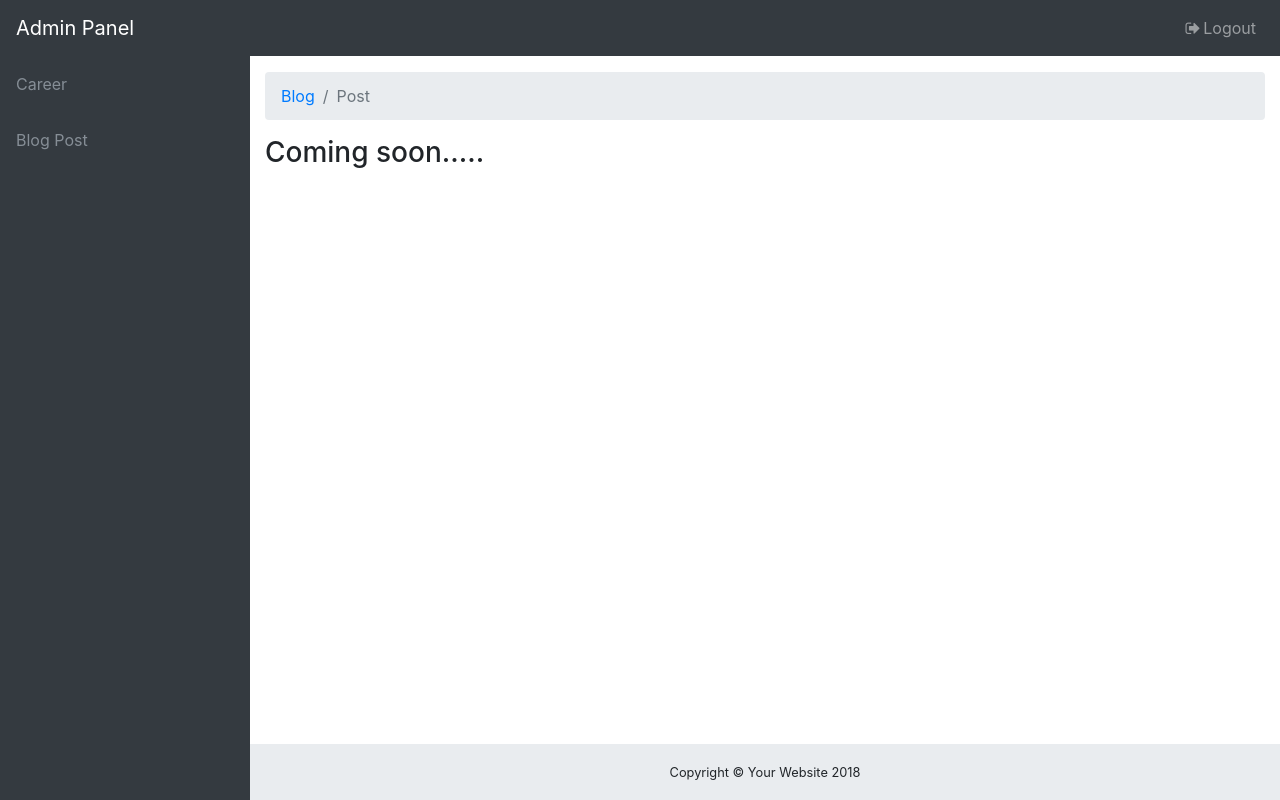
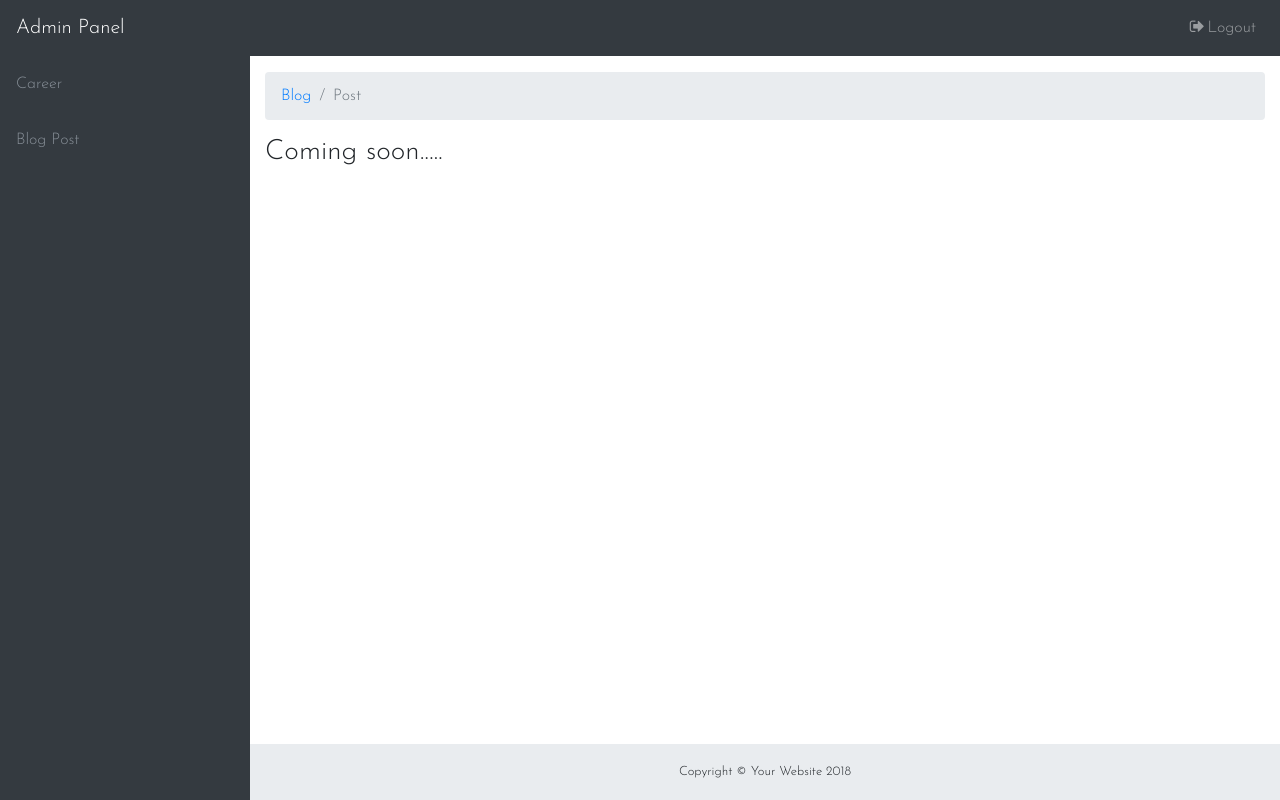
Before and after one commit to alokyadav777/pdf_store, a Django app: a page that uses first/templates/blog.html in a window 1280 px wide. Run offline with Django 3.2, Linux system fonts and the light colour scheme; some libraries are stand-ins or nearby versions.

Commit message:
font family added in can_html page

```diff
--- a/first/templates/blog.html
+++ b/first/templates/blog.html
@@ -23,9 +23,17 @@
 
     <link href="{% static 'css/sb-admin.css' %}" rel="stylesheet">
 
+
+		<link href="https://fonts.googleapis.com/css?family=Josefin+Sans:600|Josefin+Slab:300,300i,400,600i,700,700i" rel="stylesheet">
+
+		<!-- <link href="https://fonts.googleapis.com/css?family=Josefin+Slab:300,300i,400,600i,700,700i" rel="stylesheet"> -->
+
+    <link href="https://fonts.googleapis.com/css?family=Josefin+Sans:300" rel="stylesheet">
+
+
 </head>
 
-<body class="fixed-nav sticky-footer bg-dark" id="page-top">
+<body class="fixed-nav sticky-footer bg-dark" id="page-top" style="font-family: 'Josefin Sans' !important;">
   <!-- Navigation section-->
   <nav class="navbar navbar-expand-lg navbar-dark bg-dark fixed-top" id="mainNav">
     <a class="navbar-brand" href="index.html">Admin Panel</a>
```
Also changed, not shown: first/templates/can_details.html (+9 -1 lines).
